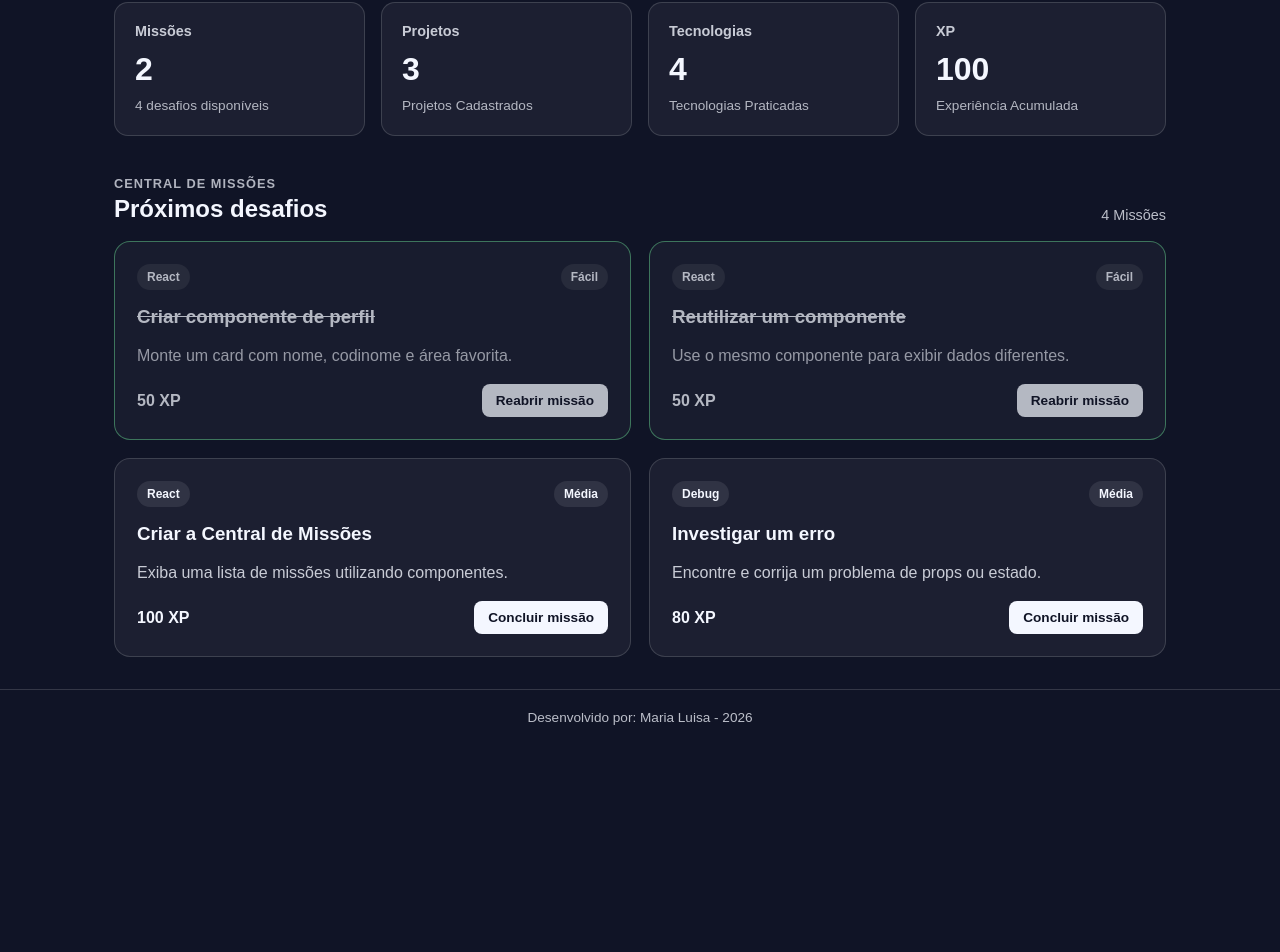
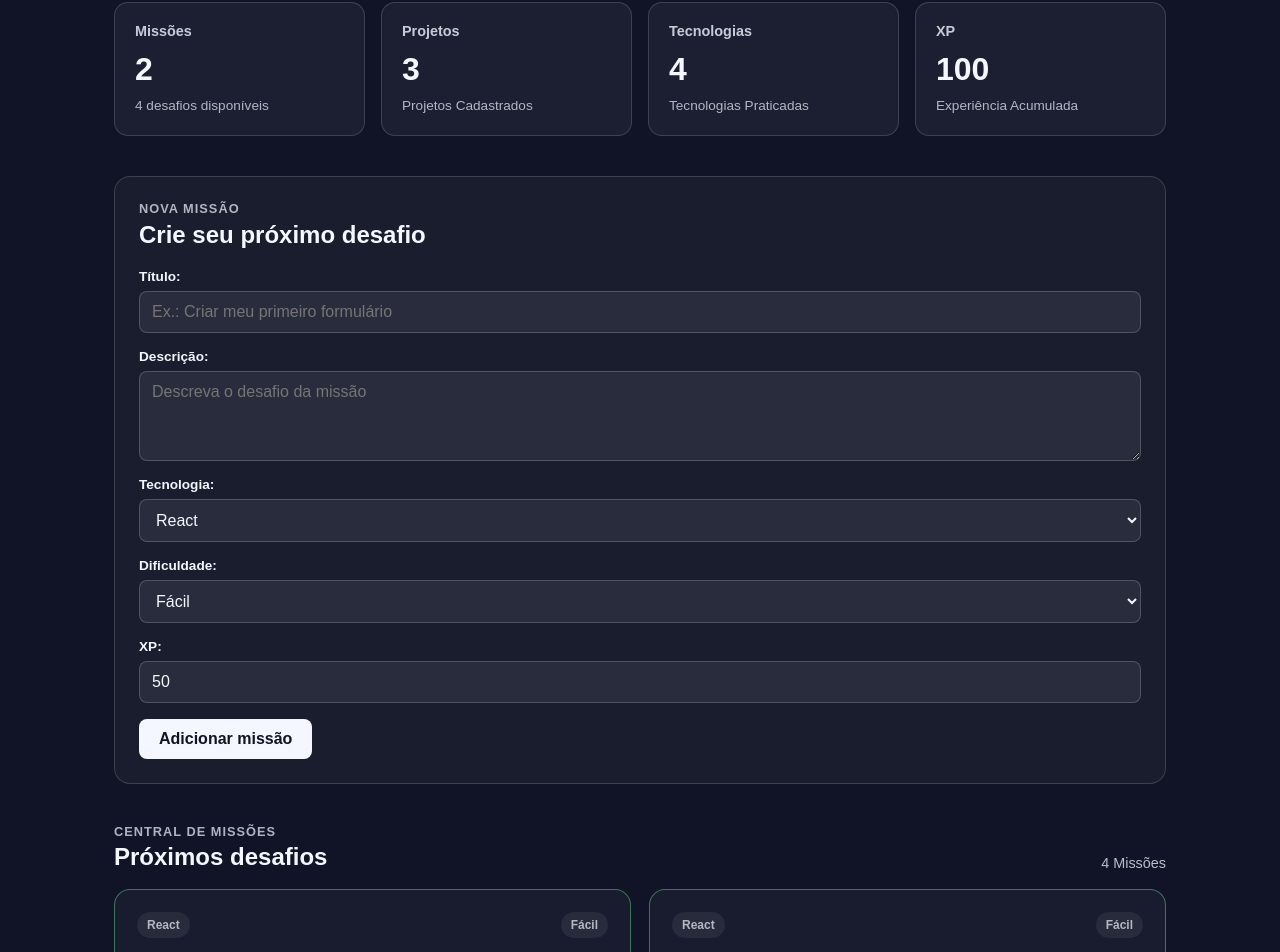
Before and after one commit to Maria-Luisa1599/plataforma-dev, a React (Vite) app: page / in a window 1280 px wide. Shown: the part 734-1686 px from the top of the page. Before the commit the page ends 1479 px from the top, so only its background shows below. Built offline with nearby package versions, Linux system fonts and the light colour scheme.

Commit message:
Formulário de Missões

```diff
--- a/src/App.css
+++ b/src/App.css
@@ -3,14 +3,12 @@
   display: flex;
   flex-direction: column;
   align-items: center;
-  /* padding: 24px; */
 }
 
 .dashboard{
   width: 100%;
   max-width: 1100px;
   flex: 1;
-  /* margin: 0 auto; */
   margin: 60px auto 0;
 
   padding: 32px 24px;
--- a/src/App.jsx
+++ b/src/App.jsx
@@ -6,6 +6,7 @@ import Footer from './components/Footer'
 import ProfileCard from './components/ProfileCard'
 import SummaryCard from './components/SummaryCard'
 import MissionCard from './components/MissionCard'
+import MissionForm from './components/MissionForm'
 
 const initialMissions = [
   {
@@ -60,6 +61,10 @@ function App (){
       return mission
     })
     setMissions(updatedMissions)
+  }
+
+  function addMission(mission){
+    setMissions((currentMissions) => [mission, ...currentMissions])
   }
 
   const completedMissions = missions.filter((mission) => mission.completed)
@@ -117,6 +122,7 @@ function App (){
             ))}
           </div>
         </section>
+        <MissionForm onAddMission={addMission}/>
         <section className='missions-section'>
           <div className='section-heading'>
             <div>
--- /dev/null
+++ b/src/components/MissionForm/index.jsx
@@ -0,0 +1,102 @@
+import './style.css'
+import { useState } from 'react'
+
+function MissionForm({ onAddMission }) {
+  const [title, setTitle] = useState('')
+  const [description, setDescription] = useState('')
+  const [technology, setTechnology] = useState('React')
+  const [difficulty, setDifficulty] = useState('Fácil')
+  const [xp, setXp] = useState(50)
+
+  function handleSubmit(event) {
+    event.preventDefault()
+
+    if (!title.trim() || !description.trim()) {
+        alert('Preencha todos os campos!')
+        return
+    }
+        onAddMission?.({
+            id: Date.now(),
+            title: title.trim(),
+            description: description.trim(),
+            technology,
+            difficulty,
+            xp: Number(xp),
+            completed: false,
+        })
+
+        setTitle('')
+        setDescription('')
+        setTechnology('React')
+        setDifficulty('Fácil')
+        setXp(50)
+  }
+
+  return (
+    <section className='mission-form__section'>
+      <div className='mission-form__heading'>
+        <p>Nova missão</p>
+        <h2>Crie seu próximo desafio</h2>
+      </div>
+      <form className='mission-form' onSubmit={handleSubmit}>
+        <div className='mission-form__group'>
+          <label htmlFor='title'>Título:</label>
+          <input
+            type='text'
+            id='title'
+            value={title}
+            onChange={(e) => setTitle(e.target.value)}
+            placeholder='Ex.: Criar meu primeiro formulário'
+            required
+          />
+        </div>
+        <div className='mission-form__group'>
+          <label htmlFor='description'>Descrição:</label>
+          <textarea
+            id='description'
+            value={description}
+            onChange={(e) => setDescription(e.target.value)}
+            placeholder='Descreva o desafio da missão'
+            required
+          />
+        </div>
+        <div className='mission-form__group'>
+          <label htmlFor='technology'>Tecnologia:</label>
+          <select
+            id='technology'
+            value={technology}
+            onChange={(e) => setTechnology(e.target.value)}>
+            {
+                ['React', 'HTML', 'CSS', 'Git', 'Debug', 'JavaScript', 'IA', 'Python']
+                .map((option) => (
+                    <option key={option} value={option}>{option}</option>
+                ))
+            }
+          </select>
+        </div>
+        <div className='mission-form__group'>
+          <label htmlFor='difficulty'>Dificuldade:</label>
+          <select id='difficulty' value={difficulty} onChange={(e) => setDifficulty(e.target.value)}>
+            <option value='Fácil'>Fácil</option>
+            <option value='Médio'>Médio</option>
+            <option value='Difícil'>Difícil</option>
+          </select>
+        </div>
+        <div className='mission-form__group'>
+          <label htmlFor='xp'>XP:</label>
+          <input
+            type='number'
+            id='xp'
+            min='0'
+            value={xp}
+            onChange={(e) => setXp(e.target.value)}
+            required
+          />
+        </div>
+        <button className='mission-form__button' type='submit'>Adicionar missão</button>
+      </form>
+    </section>
+  )
+}
+
+export default MissionForm
--- /dev/null
+++ b/src/components/MissionForm/style.css
@@ -0,0 +1,64 @@
+.mission-form__section {
+  margin-top: 40px;
+  padding: 24px;
+  border: 1px solid rgba(255, 255, 255, 0.15);
+  border-radius: 16px;
+  background: rgba(255, 255, 255, 0.04);
+}
+.mission-form__heading {
+  margin-bottom: 20px;
+}
+.mission-form__heading p {
+  margin: 0;
+  font-size: 0.8rem;
+  font-weight: 700;
+  text-transform: uppercase;
+  letter-spacing: 1px;
+  opacity: 0.7;
+}
+.mission-form__heading h2 {
+  margin: 5px 0 0;
+}
+.mission-form {
+  display: grid;
+  gap: 16px;
+}
+.mission-form__group {
+  display: flex;
+  flex-direction: column;
+  gap: 7px;
+}
+.mission-form__group label {
+  font-size: 0.85rem;
+  font-weight: 700;
+}
+.mission-form__group input,
+.mission-form__group textarea,
+.mission-form__group select {
+  width: 100%;
+  padding: 11px 12px;
+  border: 1px solid rgba(255, 255, 255, 0.18);
+  border-radius: 8px;
+  background: rgba(255, 255, 255, 0.07);
+  color: inherit;
+  font: inherit;
+}
+
+.mission-form__group select option{
+  color: #101426;
+}
+
+
+.mission-form__group textarea {
+  min-height: 90px;
+  resize: vertical;
+}
+.mission-form__button {
+  justify-self: start;
+  padding: 11px 20px;
+  border: none;
+  border-radius: 8px;
+  font: inherit;
+  font-weight: 700;
+  cursor: pointer;
+}
```
